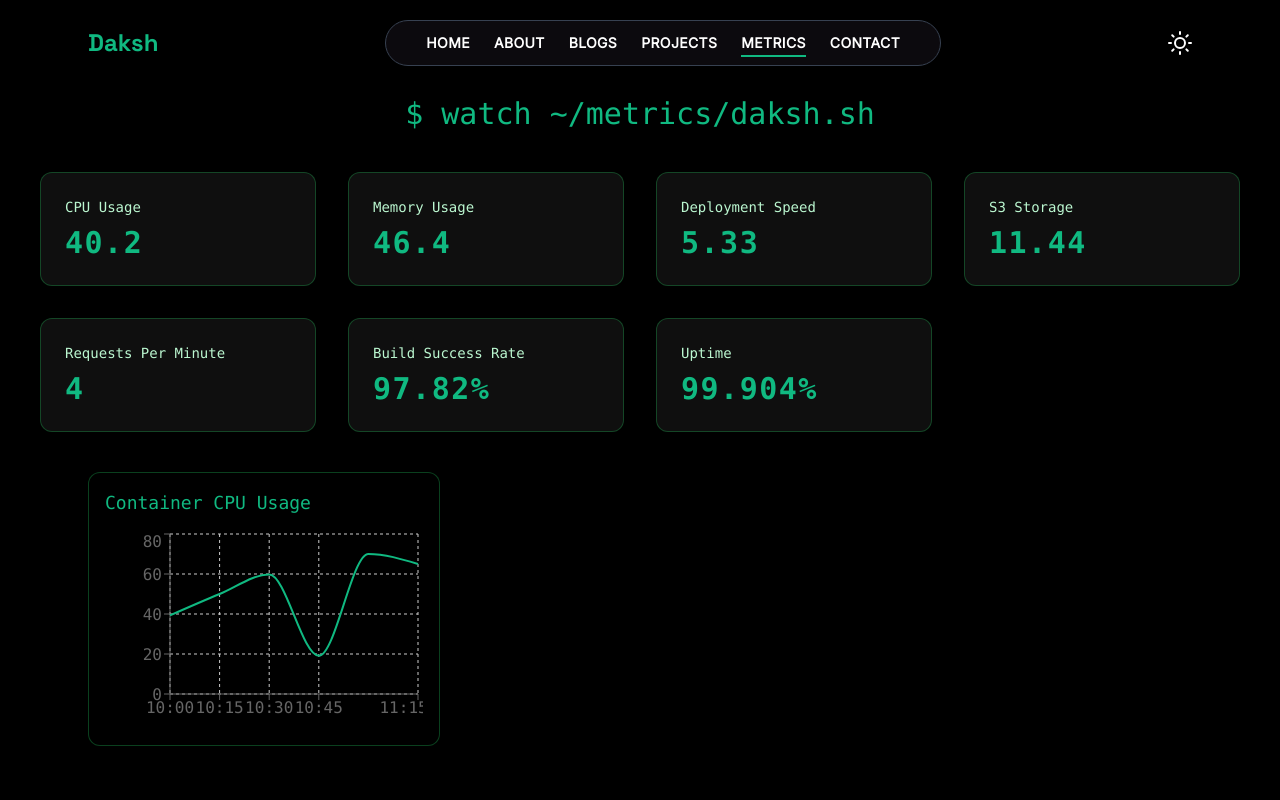
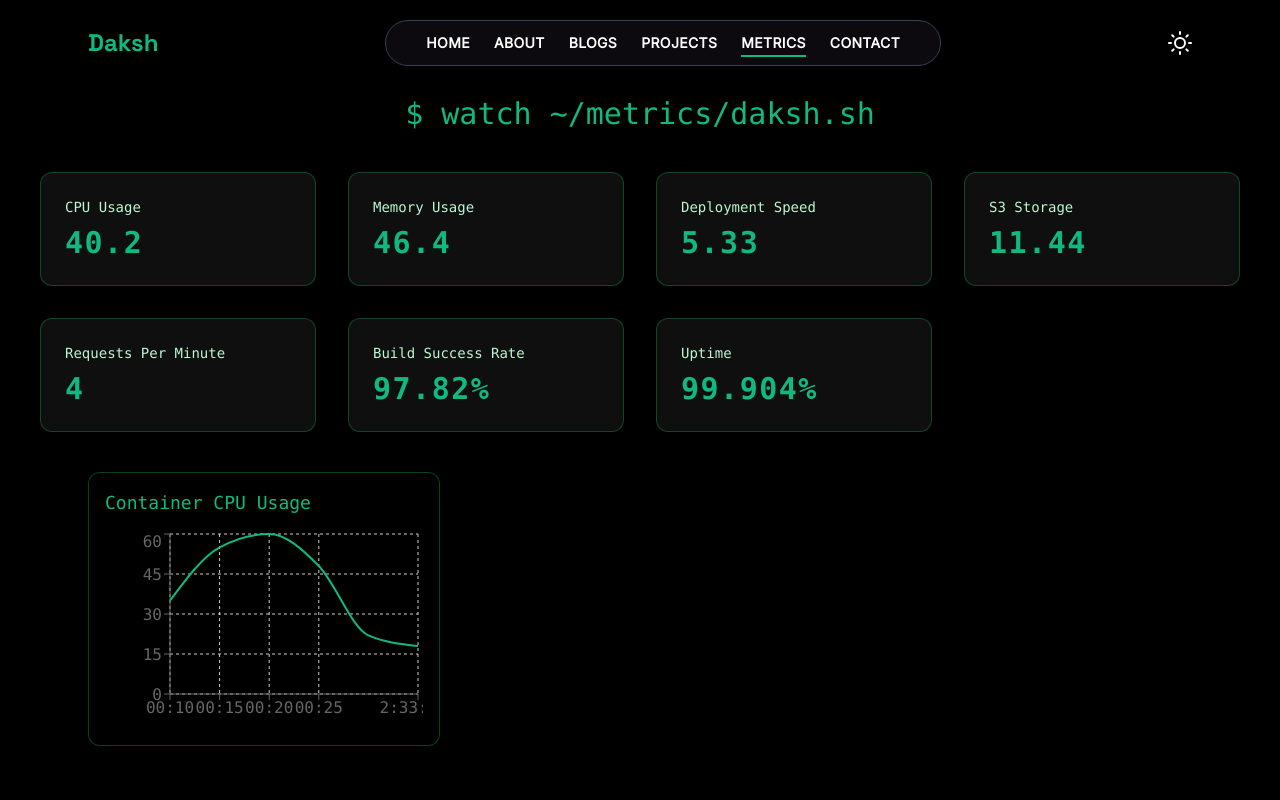
Before and after one commit to dakshsawhneyy/Daksh-Portfolio, a React (Vite) app in the folder Frontend/: page /metrics in a window 1280 px wide. Shown: the top 800 px of the page. Built offline with nearby package versions, Linux system fonts and the light colour scheme.

Commit message:
Changed Dashboard to dynamic

```diff
--- a/Frontend/src/components/MetricsPanel.jsx
+++ b/Frontend/src/components/MetricsPanel.jsx
@@ -1,22 +1,38 @@
 import { useEffect, useState } from 'react';
 import { LineChart, Line, XAxis, YAxis, Tooltip, ResponsiveContainer, CartesianGrid } from 'recharts';
 
-const data = () => [
-  { time: '10:00', usage: (Math.random() * (40-39)) + 39},
-  { time: '10:15', usage: (Math.random() * (50-49)) + 49},
-  { time: '10:30', usage: (Math.random() * (60-59)) + 59},
-  { time: '10:45', usage: (Math.random() * (20-19)) + 19},
-  { time: '11:00', usage: 70 },
-  { time: '11:15', usage: 65 },
-];
+const MetricsPanel = () => {
 
-const MetricsPanel = () => {
+    const [cpuMetric, setCpuMetric] = useState([
+        { time: '00:00', usage: 30 },
+        { time: '00:05', usage: 45 },
+        { time: '00:10', usage: 35 },
+        { time: '00:15', usage: 55 },
+        { time: '00:20', usage: 60 },
+        { time: '00:25', usage: 48 },
+    ])
+
+    // using useEffect to dynamically change
+    useEffect(() => {
+        const interval = setInterval(() => {
+            setCpuMetric(prev => {
+                const newCpuUsage = Math.floor(Math.random() * 10 + 15)
+                const newTime = new Date().toLocaleTimeString().slice(0,5)
+                const updated = [...prev.slice(1), { time: newTime, usage: newCpuUsage }]
+                return updated
+            })
+        }, 2000);
+
+        return () => clearInterval(interval)
+    }, [])
+
+
   return (
     <div className='max-w-6xl mx-auto grid sm:grid-cols-2 lg:grid-cols-3 gap-6 py-10 px-6 font-mono'>
         <div className='bg-white dark:bg-black border border-green-700/50 rounded-xl p-4 shadow-2xl'>
             <h3 className='text-lg text-primary dark:text-success mb-3'>Container CPU Usage</h3>
             <ResponsiveContainer width="100%" height={200}>
-                <LineChart data={data()}>
+                <LineChart data={cpuMetric}>
                     <CartesianGrid strokeDasharray="3 3" stroke="#ccc" />
                     <XAxis dataKey="time" />
                     <YAxis />
```
